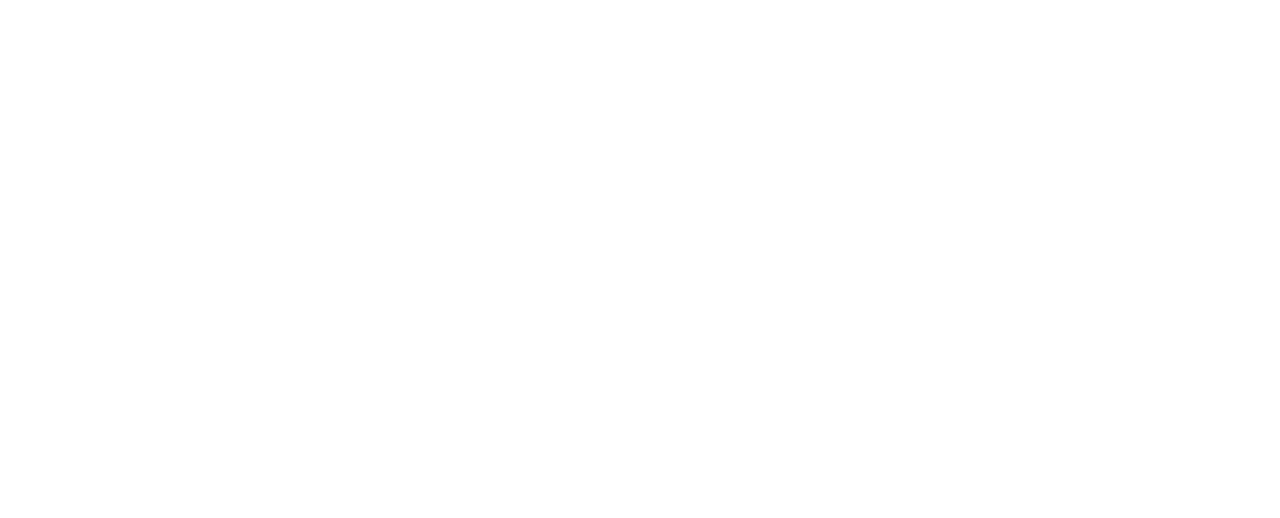
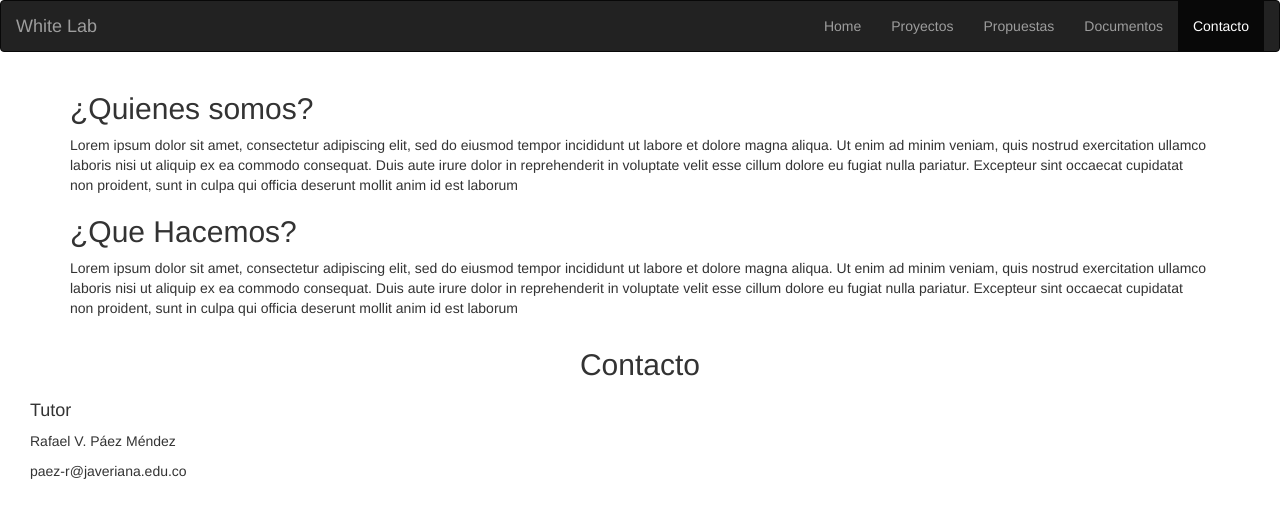
Before and after one commit to WhiteLabPUJ/website, a plain HTML site: page index.html in a window 1280 px wide. Drawn offline with nearby package versions, Linux system fonts and the light colour scheme.

Commit message:
cosa rara

```diff
--- a/index.html
+++ b/index.html
@@ -13,9 +13,72 @@
     -->
 
     <title>White Lab - Semillero de Seguridad Informatica</title>
+    <link rel="stylesheet" type="text/css" href="css/style.css" />
   </head>
-  <body>
-    <!-- TODO: Iniciar -->
+  <body data-spy="scroll" data-target=".navbar" data-offset="50">
+    <!-- Affix -->
+    <div class="container-fluid">
+      <img id="LogoAffix" class="img-responsive"/>
+    </div>
+
+    <!-- Barra de Navegacion -->
+    <nav class="navbar navbar-inverse" data-spy="affix" data-offset-top="300">
+      <div class="container-fluid">
+        <div class="navbar-header">
+          <button type="button" class="navbar-toggle" data-toggle="collapse" data-target="#navbarWL">
+            <span class="icon-bar"></span>
+            <span class="icon-bar"></span>
+            <span class="icon-bar"></span>
+          </button>
+          <a class="navbar-brand" href="#">White Lab</a>
+        </div>
+        <div class="collapse navbar-collapse" id="navbarWL">
+          <ul class="nav navbar-nav navbar-right">
+            <li class="active"><a href="#SeccionHome">Home</a></li>
+            <li><a href="#SeccionProyectos">Proyectos</a></li>
+            <li><a href="#SeccionPropuestas">Propuestas</a></li>
+            <li><a href="#SeccionDocumentos">Documentos</a></li>
+            <li><a href="#SeccionContacto">Contacto</a></li>
+          </ul>
+        </div>
+      </div>
+    </nav>
+
+    <!-- Seccion Home -->
+    <section id="SeccionHome">
+      <div class="container">
+        <div ="jumbotron">
+          <h2>¿Quienes somos?</h2>
+          <p>
+            Lorem ipsum dolor sit amet, consectetur adipiscing elit, sed do eiusmod tempor incididunt ut labore et dolore magna aliqua. Ut enim ad minim veniam, quis nostrud exercitation ullamco laboris nisi ut aliquip ex ea commodo consequat. Duis aute irure dolor in reprehenderit in voluptate velit esse cillum dolore eu fugiat nulla pariatur. Excepteur sint occaecat cupidatat non proident, sunt in culpa qui officia deserunt mollit anim id est laborum
+          </p>
+
+          <h2>¿Que Hacemos?</h2>
+          <p>
+            Lorem ipsum dolor sit amet, consectetur adipiscing elit, sed do eiusmod tempor incididunt ut labore et dolore magna aliqua. Ut enim ad minim veniam, quis nostrud exercitation ullamco laboris nisi ut aliquip ex ea commodo consequat. Duis aute irure dolor in reprehenderit in voluptate velit esse cillum dolore eu fugiat nulla pariatur. Excepteur sint occaecat cupidatat non proident, sunt in culpa qui officia deserunt mollit anim id est laborum
+          </p>
+        </div>
+      </div>
+    </section>
+
+    <!-- TODO: Terminar Cont<cto y Documento -->
+
+    <!-- Seccion Documentos -->
+    <section id="SeccionDocumentos">
+
+    </section>
+
+    <!-- Seccion Contacto -->
+    <section id="SeccionContacto">
+      <div class="container-fluid">
+        <h2 class="text-center">Contacto</h2>
+        <div class="col-sm-5">
+          <h4>Tutor</h4>
+          <p>Rafael V. Páez Méndez</p>
+          <p>paez-r@javeriana.edu.co</p>
+        </div>
+      </div>
+    </section>
 
     <!-- jQuery -->
     <script src="https://ajax.googleapis.com/ajax/libs/jquery/1.12.4/jquery.min.js"></script>
```
